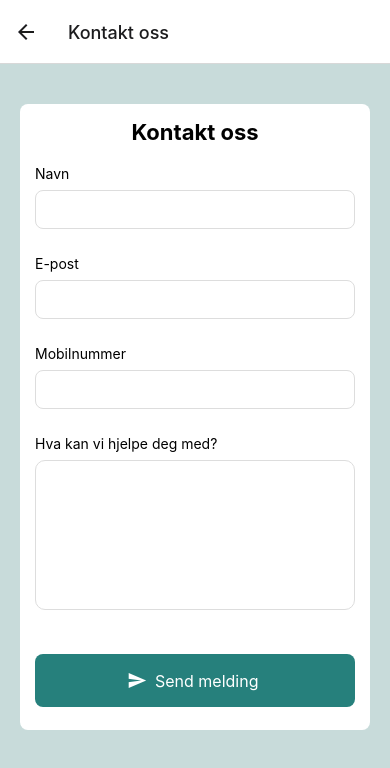
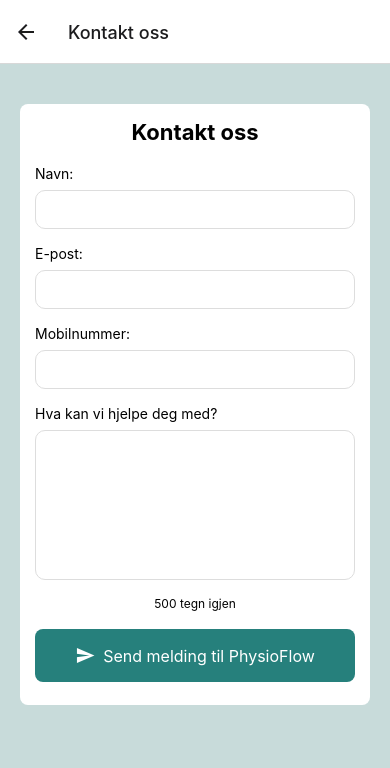
Before and after one commit to TommyS-NO/PhysioFlow-Prototype, a React Native app in the folder frontend/: screen /ContactScreen in a window 390 px wide. Shown: the top 768 px of the page. Built offline with nearby package versions, Linux system fonts and the light colour scheme; no server answers.

Commit message:
Added text-lenght function

```diff
--- a/frontend/Screens/ContactScreen.tsx
+++ b/frontend/Screens/ContactScreen.tsx
@@ -1,3 +1,125 @@
+// import React, { useState } from 'react';
+// import {
+//   View,
+//   Text,
+//   KeyboardAvoidingView,
+//   ScrollView,
+//   Platform,
+//   Alert,
+//   StyleSheet,
+// } from 'react-native';
+// import { openComposer } from 'react-native-email-link';
+// import CustomButton from "../Components/CustomButton/CustomButton";
+// import { InputField } from "../Components/CustomInput/CustomInput";
+// import { theme } from "../theme";
+
+// const ContactScreen = () => {
+//   const [name, setName] = useState('');
+//   const [email, setEmail] = useState('');
+//   const [phone, setPhone] = useState('');
+//   const [message, setMessage] = useState('');
+
+//   const handleSendEmail = () => {
+//     if (!name.trim() || !email.trim() || !message.trim()) {
+//       Alert.alert("Feil", "Alle felt må fylles ut.");
+//       return;
+//     }
+//     openComposer({
+//       to: 'bobAI_saeed@hotmail.com',
+//       subject: 'Henvendelse fra app',
+//       body: `Navn: ${name}\nEpost: ${email}\nTelefon: ${phone}\nMelding: ${message}`
+//     });
+//   };
+
+  // return (
+  //   <KeyboardAvoidingView
+  //     style={{ flex: 1 }}
+  //     behavior={Platform.OS === 'ios' ? 'padding' : 'height'}
+  //     keyboardVerticalOffset={Platform.OS === 'ios' ? 64 : 0}>
+  //     <ScrollView style={styles.container}>
+  //     <View style={styles.formContainer}>
+  //       <Text style={styles.headerText}>Kontakt oss ☎️</Text>
+  //       <InputField
+  //         label="Navn"
+  //         value={name}
+  //         onChangeText={setName}
+  //         style={styles.input}
+  //       />
+  //       <InputField
+  //         label="E-post"
+  //         value={email}
+  //         onChangeText={setEmail}
+  //         keyboardType="email-address"
+  //         style={styles.input}
+  //       />
+  //       <InputField
+  //         label="Mobilnummer"
+  //         value={phone}
+  //         onChangeText={setPhone}
+  //         keyboardType="phone-pad"
+  //         style={styles.input}
+  //       />
+//         <InputField
+//           label="Hva kan vi hjelpe deg med?"
+//           value={message}
+//           onChangeText={setMessage}
+//           multiline
+//           numberOfLines={10}
+//           style={styles.textArea}
+//         />
+//         <CustomButton
+//           title="Send melding "
+//           onPress={handleSendEmail}
+//           iconName="send"
+//         />
+//         </View>
+//       </ScrollView>
+//     </KeyboardAvoidingView>
+//   );
+// };
+
+// const styles = StyleSheet.create({
+//   container: {
+//     flex: 1,
+//     padding: 20,
+//     backgroundColor: theme.colors.primary,
+//   },
+//   headerText: {
+//     fontSize: 22,
+//     fontWeight: "bold",
+//     marginBottom: 20,
+//     textAlign: "center",
+//   },
+//   input: {
+//     backgroundColor: "#fff",
+//     padding: 10,
+//     borderRadius: 8,
+//     borderWidth: 1,
+//     borderColor: "#ddd",
+//     marginBottom: 1,
+//   },
+//   textArea: {
+//     backgroundColor: "#fff",
+//     padding: 10,
+//     borderRadius: 10,
+//     borderWidth: 1,
+//     borderColor: "#ddd",
+//     textAlignVertical: "top",
+//     marginBottom: 20,
+//     height: 150,
+//   },
+//   formContainer: {
+//     backgroundColor: "#FFFFFF",
+//     padding: 15,
+//     marginTop: 20,
+//     borderRadius: 8,
+//     marginBottom: 15,
+//     alignItems: 'center',
+//   },
+// });
+
+// export default ContactScreen;
+
 import React, { useState } from 'react';
 import {
   View,
@@ -18,12 +140,24 @@ const ContactScreen = () => {
   const [email, setEmail] = useState('');
   const [phone, setPhone] = useState('');
   const [message, setMessage] = useState('');
+  const [charCount, setCharCount] = useState(0);
+  const maxChar = 500;
+
+  const handleTextChange = (text) => {
+    if (text.length <= maxChar) {
+      setMessage(text);
+      setCharCount(text.length);
+    } else {
+      Alert.alert("Maksimal lengde", "Du har nådd den maksimale lengden på meldingen.");
+    }
+  };
 
   const handleSendEmail = () => {
-    if (!name.trim() || !email.trim() || !message.trim()) {
+    if (!name.trim() || !email.trim() || !phone.trim() || !message.trim()) {
       Alert.alert("Feil", "Alle felt må fylles ut.");
       return;
     }
+
     openComposer({
       to: 'bobAI_saeed@hotmail.com',
       subject: 'Henvendelse fra app',
@@ -35,25 +169,25 @@ const ContactScreen = () => {
     <KeyboardAvoidingView
       style={{ flex: 1 }}
       behavior={Platform.OS === 'ios' ? 'padding' : 'height'}
-      keyboardVerticalOffset={Platform.OS === 'ios' ? 64 : 0}>
+      keyboardVerticalOffset={Platform.OS === 'ios' ? 100 : 0}>
       <ScrollView style={styles.container}>
       <View style={styles.formContainer}>
         <Text style={styles.headerText}>Kontakt oss</Text>
         <InputField
-          label="Navn"
+          label="Navn:"
           value={name}
           onChangeText={setName}
           style={styles.input}
         />
         <InputField
-          label="E-post"
+          label="E-post:"
           value={email}
           onChangeText={setEmail}
           keyboardType="email-address"
           style={styles.input}
         />
         <InputField
-          label="Mobilnummer"
+          label="Mobilnummer:"
           value={phone}
           onChangeText={setPhone}
           keyboardType="phone-pad"
@@ -62,13 +196,14 @@ const ContactScreen = () => {
         <InputField
           label="Hva kan vi hjelpe deg med?"
           value={message}
-          onChangeText={setMessage}
+          onChangeText={handleTextChange}
           multiline
           numberOfLines={10}
           style={styles.textArea}
         />
+        <Text style={styles.charCount}>{maxChar - charCount} tegn igjen</Text>
         <CustomButton
-          title="Send melding "
+          title="Send melding til PhysioFlow"
           onPress={handleSendEmail}
           iconName="send"
         />
@@ -93,10 +228,10 @@ const styles = StyleSheet.create({
   input: {
     backgroundColor: "#fff",
     padding: 10,
-    borderRadius: 8,
+    borderRadius: 10,
     borderWidth: 1,
     borderColor: "#ddd",
-    marginBottom: 10,
+
   },
   textArea: {
     backgroundColor: "#fff",
@@ -105,7 +240,6 @@ const styles = StyleSheet.create({
     borderWidth: 1,
     borderColor: "#ddd",
     textAlignVertical: "top",
-    marginBottom: 20,
     height: 150,
   },
   formContainer: {
@@ -116,6 +250,12 @@ const styles = StyleSheet.create({
     marginBottom: 15,
     alignItems: 'center',
   },
+  charCount: {
+    textAlign: 'right',
+    marginBottom: 10,
+    fontSize: 12,
+    color: theme.colors.secondary,
+  },
 });
 
 export default ContactScreen;
```
